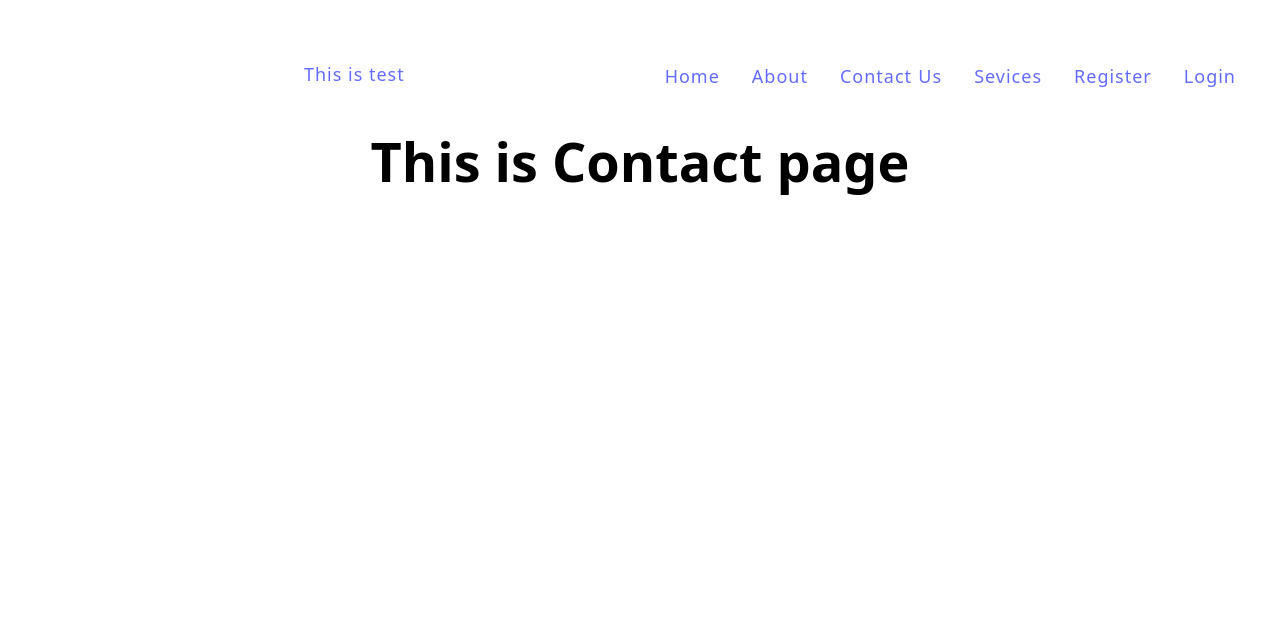
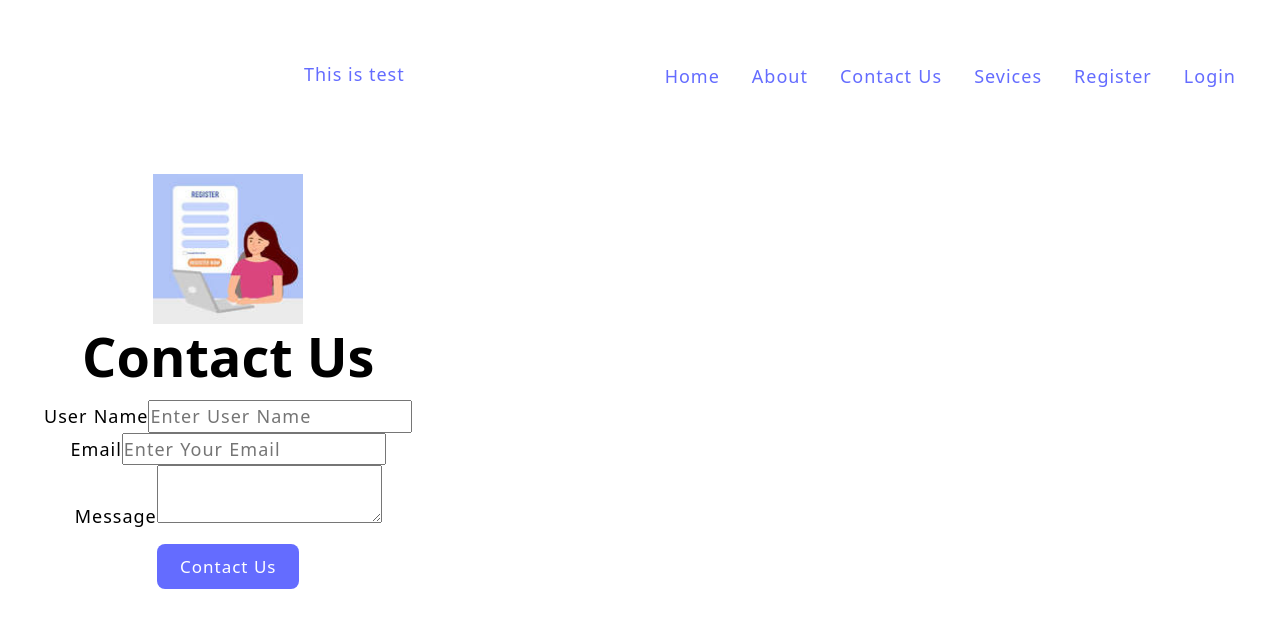
Before and after one commit to tarunkuma707/mern_stack_thapt, a React (Vite) app in the folder vite-project/: page /contact in a window 1280 px wide. Shown: the top 628 px of the page. Built offline with nearby package versions, Linux system fonts and the light colour scheme.

Commit message:
Contact Form Video 24 Mern Series Thapa

```diff
--- a/vite-project/src/pages/Contact.jsx
+++ b/vite-project/src/pages/Contact.jsx
@@ -1,5 +1,57 @@
+import React, { useState } from 'react';
+
 const Contact = () =>{
-    return <h1>This is Contact page</h1>
+    const [contact, setContact] = useState({
+            username:"",
+            email:"",
+            message:"",
+        });
+        const handleInput = (e) => {
+            let name = e.target.name;
+            let value   =   e.target.value;
+            setContact({
+              ...contact,
+                [name]:value,
+            })
+        }
+        const handleSubmit = (e) => {
+            e.preventDefault();
+        }
+    return <>
+                <section>
+                    <main>
+                        <div className="section-registraion">
+                            <div className="container grid grid-two-cols">
+                                <div className="registration-image">
+                                    <div className="registration-image">
+                                        <img src="/images/register.jpg" alt="registration form" width="150" height="150"/>
+                                    </div>
+                                    <div className="registration-form">
+                                        <h1 className="main-heading mb-3">Contact Us</h1>
+                                        <br/>
+                                        <form onSubmit={handleSubmit}>
+                                            <div>
+                                                <label htmlFor="username">User Name</label>
+                                                <input type="text" name="username" placeholder="Enter User Name" id="username" required autoComplete="off" value={contact.username} onChange={handleInput} />
+                                            </div>
+                                            <div>
+                                                <label htmlFor="email">Email</label>
+                                                <input type="email" name="email" placeholder="Enter Your Email" id="email" required autoComplete="off" value={contact.email} onChange={handleInput}  />
+                                            </div>
+                                            <div>
+                                                <label htmlFor="message">Message</label>
+                                                <textarea value={ contact.message } name="message" id="message" onChange={handleInput}  />
+                                            </div>
+                                            <br/>
+                                            <button type="submit" className="btn btn-submit">Contact Us</button>
+                                        </form>
+                                    </div>
+                                </div>
+                            </div>
+                        </div>
+                    </main>
+                </section>
+            </>
 };
 
 export default Contact;
```
